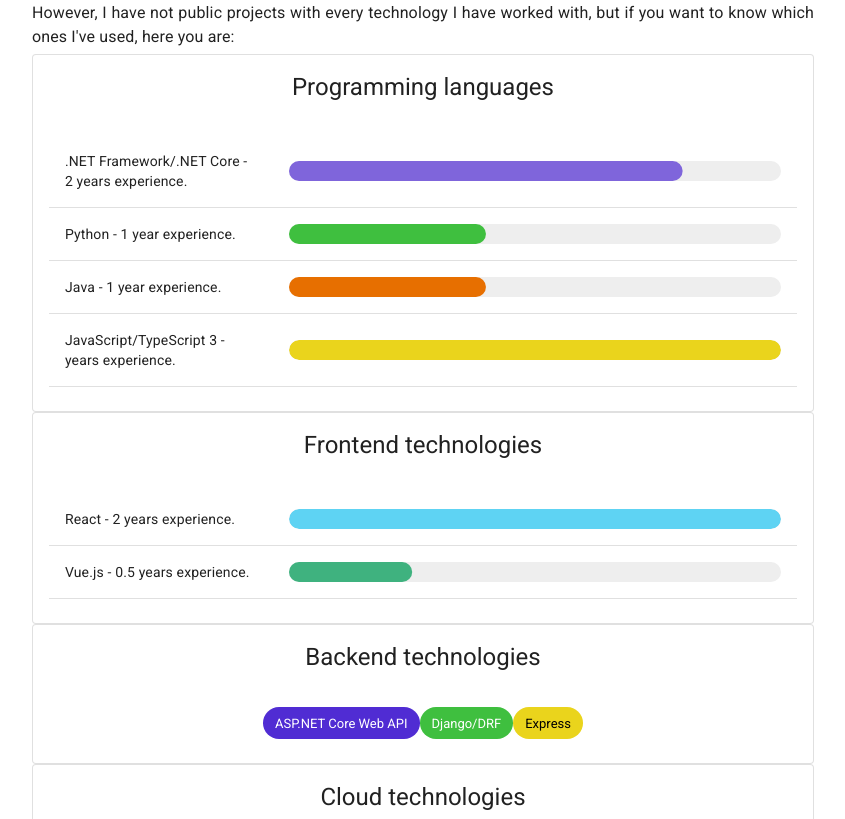
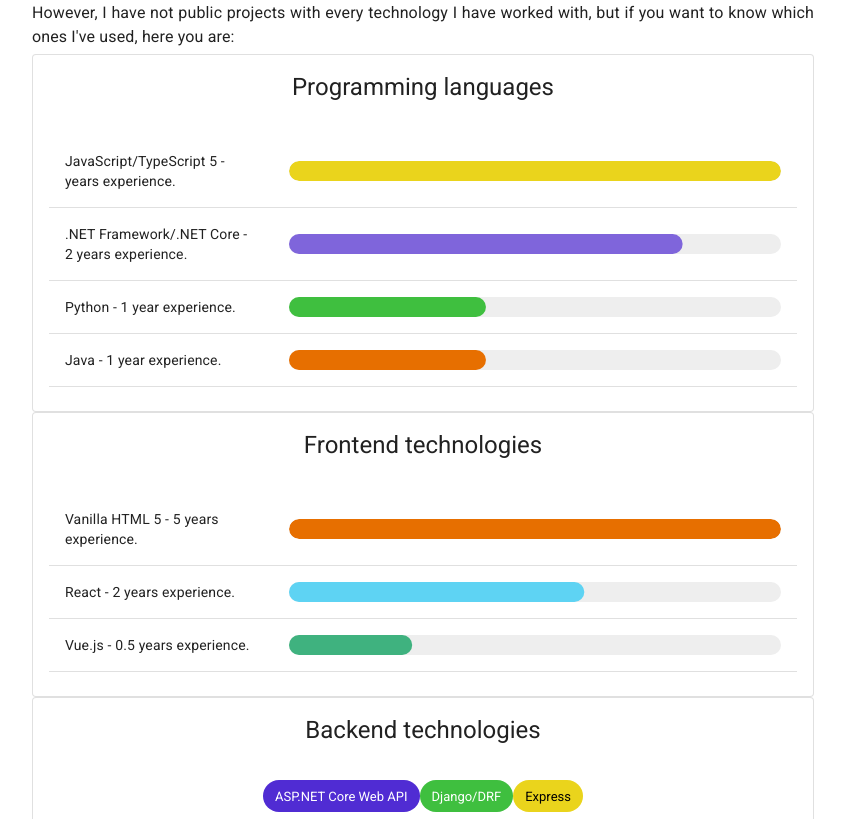
Before and after one commit to OscarGPDev/OscarGPDev, a React (Create React App) app: page / in a window 1280 px wide. Shown: the part 1563-2382 px from the top of the page, without its empty margins (217-1062 px from the left). Built offline with nearby package versions, Linux system fonts and the light colour scheme; a web font is replaced by a local one.

Commit message:
mejora visual de las progressbar, reorganización de la información

```diff
--- a/src/App.js
+++ b/src/App.js
@@ -57,12 +57,13 @@
                     }}>
                         <Link to={routes[getPrevPage()].path}>
                             <Fab aria-label="Next"
+                                 color="secondary"
                                  sx={{marginRight: "10px", backgroundColor: theme.palette.background.default}}>
                                 <ArrowBackIosNew sx={{color: theme.palette.text.primary}}/>
                             </Fab>
                         </Link>
                         <Link to={routes[getFollowingPage()].path}>
-                            <Fab aria-label="Next" sx={{backgroundColor: "#00b0f0"}}>
+                            <Fab aria-label="Next" color="primary" sx={{backgroundColor: "#00b0f0"}}>
                                 <ArrowForwardIos sx={{color: "#FFF"}}/>
                             </Fab>
                         </Link>
--- a/src/pages/AboutMe.js
+++ b/src/pages/AboutMe.js
@@ -18,9 +18,11 @@
 import Typography from "@mui/material/Typography";
 import {useTranslation} from "react-i18next";
 import {CameraIndoor, FitnessCenter, KeyboardArrowDownRounded, MusicNote, VideogameAsset} from "@mui/icons-material";
+import {useThemeContext} from "../components/theme/ThemeContextProvider";
 
 const AboutMe = () => {
     const {t: translation} = useTranslation();
+    const {theme} = useThemeContext();
     return (
         <Fade in timeout={2000}>
             <Paper elevation={0}>
@@ -55,7 +57,7 @@
                         </Grid>
                         <Typography className="fira-text" sx={{fontSize: "5vmax"}}>Oscar G. Pérez</Typography>
                         <Typography className="fira-text" sx={{fontSize: "2.5vmax"}}>FullStack developer</Typography>
-                        <KeyboardArrowDownRounded className="scroll-down" sx={{fontSize: "10vmax",border:"none"}}/>
+                        <KeyboardArrowDownRounded className="scroll-down" sx={{fontSize: "10vmax", border: "none"}}/>
                     </Grid>
                     <Grid item xs={12} lg={5}>
                         <Typography variant="h3" gutterBottom>
@@ -160,6 +162,21 @@
                                 <Table>
                                     <TableBody>
                                         <TableRow>
+                                            <TableCell>JavaScript/TypeScript 5
+                                                - {translation("years_experience")}.</TableCell>
+                                            <TableCell><LinearProgress variant="determinate" value={100} sx={{
+                                                height: 20,
+                                                borderRadius: 5,
+                                                [`&.${linearProgressClasses.colorPrimary}`]: {
+                                                    backgroundColor: theme.palette.mode === "dark" ? "#424242" : "#eee",
+                                                },
+                                                [`& .${linearProgressClasses.bar}`]: {
+                                                    borderRadius: 5,
+                                                    backgroundColor: "rgba(234,212,28,1)",
+                                                },
+                                            }}/></TableCell>
+                                        </TableRow>
+                                        <TableRow>
                                             <TableCell sx={{width: "30%"}}>
                                                 .NET Framework/.NET Core -
                                                 2 {translation("years_experience")}.
@@ -169,7 +186,7 @@
                                                     height: 20,
                                                     borderRadius: 5,
                                                     [`&.${linearProgressClasses.colorPrimary}`]: {
-                                                        backgroundColor: "#eee",
+                                                        backgroundColor: theme.palette.mode === "dark" ? "#424242" : "#eee",
                                                     },
                                                     [`& .${linearProgressClasses.bar}`]: {
                                                         borderRadius: 5,
@@ -187,7 +204,7 @@
                                                     height: 20,
                                                     borderRadius: 5,
                                                     [`&.${linearProgressClasses.colorPrimary}`]: {
-                                                        backgroundColor: "#eee",
+                                                        backgroundColor: theme.palette.mode === "dark" ? "#424242" : "#eee",
                                                     },
                                                     [`& .${linearProgressClasses.bar}`]: {
                                                         borderRadius: 5,
@@ -202,26 +219,11 @@
                                                 height: 20,
                                                 borderRadius: 5,
                                                 [`&.${linearProgressClasses.colorPrimary}`]: {
-                                                    backgroundColor: "#eee",
+                                                    backgroundColor: theme.palette.mode === "dark" ? "#424242" : "#eee",
                                                 },
                                                 [`& .${linearProgressClasses.bar}`]: {
                                                     borderRadius: 5,
                                                     backgroundColor: "rgba(231,111,0,1)",
-                                                },
-                                            }}/></TableCell>
-                                        </TableRow>
-                                        <TableRow>
-                                            <TableCell>JavaScript/TypeScript 3
-                                                - {translation("years_experience")}.</TableCell>
-                                            <TableCell><LinearProgress variant="determinate" value={100} sx={{
-                                                height: 20,
-                                                borderRadius: 5,
-                                                [`&.${linearProgressClasses.colorPrimary}`]: {
-                                                    backgroundColor: "#eee",
-                                                },
-                                                [`& .${linearProgressClasses.bar}`]: {
-                                                    borderRadius: 5,
-                                                    backgroundColor: "rgba(234,212,28,1)",
                                                 },
                                             }}/></TableCell>
                                         </TableRow>
@@ -238,16 +240,35 @@
                             <CardContent>
                                 <Table>
                                     <TableBody>
+
                                         <TableRow>
                                             <TableCell sx={{width: "30%"}}>
-                                                React - 2 {translation("years_experience")}.
+                                                Vanilla HTML 5 - 5 {translation("years_experience")}.
                                             </TableCell>
                                             <TableCell>
                                                 <LinearProgress variant="determinate" value={100} sx={{
                                                     height: 20,
                                                     borderRadius: 5,
                                                     [`&.${linearProgressClasses.colorPrimary}`]: {
-                                                        backgroundColor: "#eee",
+                                                        backgroundColor: theme.palette.mode === "dark" ? "#424242" : "#eee",
+                                                    },
+                                                    [`& .${linearProgressClasses.bar}`]: {
+                                                        borderRadius: 5,
+                                                        backgroundColor: "rgba(231,111,0,1)",
+                                                    },
+                                                }}/>
+                                            </TableCell>
+                                        </TableRow>
+                                        <TableRow>
+                                            <TableCell sx={{width: "30%"}}>
+                                                React - 2 {translation("years_experience")}.
+                                            </TableCell>
+                                            <TableCell>
+                                                <LinearProgress variant="determinate" value={60} sx={{
+                                                    height: 20,
+                                                    borderRadius: 5,
+                                                    [`&.${linearProgressClasses.colorPrimary}`]: {
+                                                        backgroundColor: theme.palette.mode === "dark" ? "#424242" : "#eee",
                                                     },
                                                     [`& .${linearProgressClasses.bar}`]: {
                                                         borderRadius: 5,
@@ -265,7 +286,7 @@
                                                     height: 20,
                                                     borderRadius: 5,
                                                     [`&.${linearProgressClasses.colorPrimary}`]: {
-                                                        backgroundColor: "#eee",
+                                                        backgroundColor: theme.palette.mode === "dark" ? "#424242" : "#eee",
                                                     },
                                                     [`& .${linearProgressClasses.bar}`]: {
                                                         borderRadius: 5,
--- a/src/pages/Portfolio.js
+++ b/src/pages/Portfolio.js
@@ -10,23 +10,11 @@
     const {t: translation} = useTranslation();
     const portfolioData = [
         {
-            projectName: 'Kelp me!',
-            date: '05/2022',
-            description: translation("portfolio_table_kelpme_description"),
-            image: "https://firebasestorage.googleapis.com/v0/b/oscargpdev.appspot.com/o/images%2Fprojects%2Fkelp_me.png?alt=media&token=210e672f-3328-42a0-b87b-918cedf54701",
-            technologies: ['Vue.js', 'JavaScript', 'Express', 'Node.js'],
-            links: [{name: "GitHub", link: 'https://github.com/OscarGPDev/Kelpme'}],
-            get desc(){
-                const currentLanguage = getInitialLanguage();
-                let description;
-                if (currentLanguage===languages.es){
-                    description = this.description_es
-                }
-                if(currentLanguage===languages.en){
-                    description = this.description_en
-                }
-                return description
-            }
+            projectName: 'MuseumMax',
+            date: '01/2022',
+            image: "https://firebasestorage.googleapis.com/v0/b/oscargpdev.appspot.com/o/images%2Fprojects%2Fmuseummax.png?alt=media&token=7c456b6b-b69f-495b-acc4-acf8652077e0",
+            description: translation("portfolio_table_museummax_description"),
+            technologies: ['React', 'MUI', 'Django-Rest-Framework', 'MariaDB', 'Firebase', 'Python'],
         },
         {
             projectName: 'OscarGPDev',
@@ -35,6 +23,25 @@
             technologies: ['React', 'JavaScript'],
             image: "https://firebasestorage.googleapis.com/v0/b/oscargpdev.appspot.com/o/images%2Fprojects%2Fportfolio.png?alt=media&token=bc5d5715-5449-40da-ba28-36b1951b583f",
             links: []
+        },
+        {
+            projectName: 'Kelp me!',
+            date: '05/2022',
+            description: translation("portfolio_table_kelpme_description"),
+            image: "https://firebasestorage.googleapis.com/v0/b/oscargpdev.appspot.com/o/images%2Fprojects%2Fkelp_me.png?alt=media&token=210e672f-3328-42a0-b87b-918cedf54701",
+            technologies: ['Vue.js', 'JavaScript', 'Express', 'Node.js'],
+            links: [{name: "GitHub", link: 'https://github.com/OscarGPDev/Kelpme'}],
+            get desc() {
+                const currentLanguage = getInitialLanguage();
+                let description;
+                if (currentLanguage === languages.es) {
+                    description = this.description_es
+                }
+                if (currentLanguage === languages.en) {
+                    description = this.description_en
+                }
+                return description
+            }
         },
         {
             projectName: 'DeliDeliCake (Vue)',
@@ -84,14 +91,6 @@
                     link: 'https://github.com/OscarGPDev/LaunchX_exercises/tree/main/FrontendMision/Semana%202%20-%20Primer%20vuelo'
                 }]
         },
-        {
-            projectName: 'MuseumMax',
-            date: '01/2022',
-            image: "https://firebasestorage.googleapis.com/v0/b/oscargpdev.appspot.com/o/images%2Fprojects%2Fmuseummax.png?alt=media&token=7c456b6b-b69f-495b-acc4-acf8652077e0",
-            description: translation("portfolio_table_museummax_description"),
-            technologies: ['React', 'MUI', 'Django-Rest-Framework', 'MariaDB', 'Firebase', 'Python'],
-            links: [{name: translation('portfolio_table_link_to_site'), link: 'https://museummax-20c21.web.app/'}]
-        },
     ];
     return (<Fade in timeout={2000}><Paper elevation={0}>
         <Typography variant="h3" gutterBottom>
```
